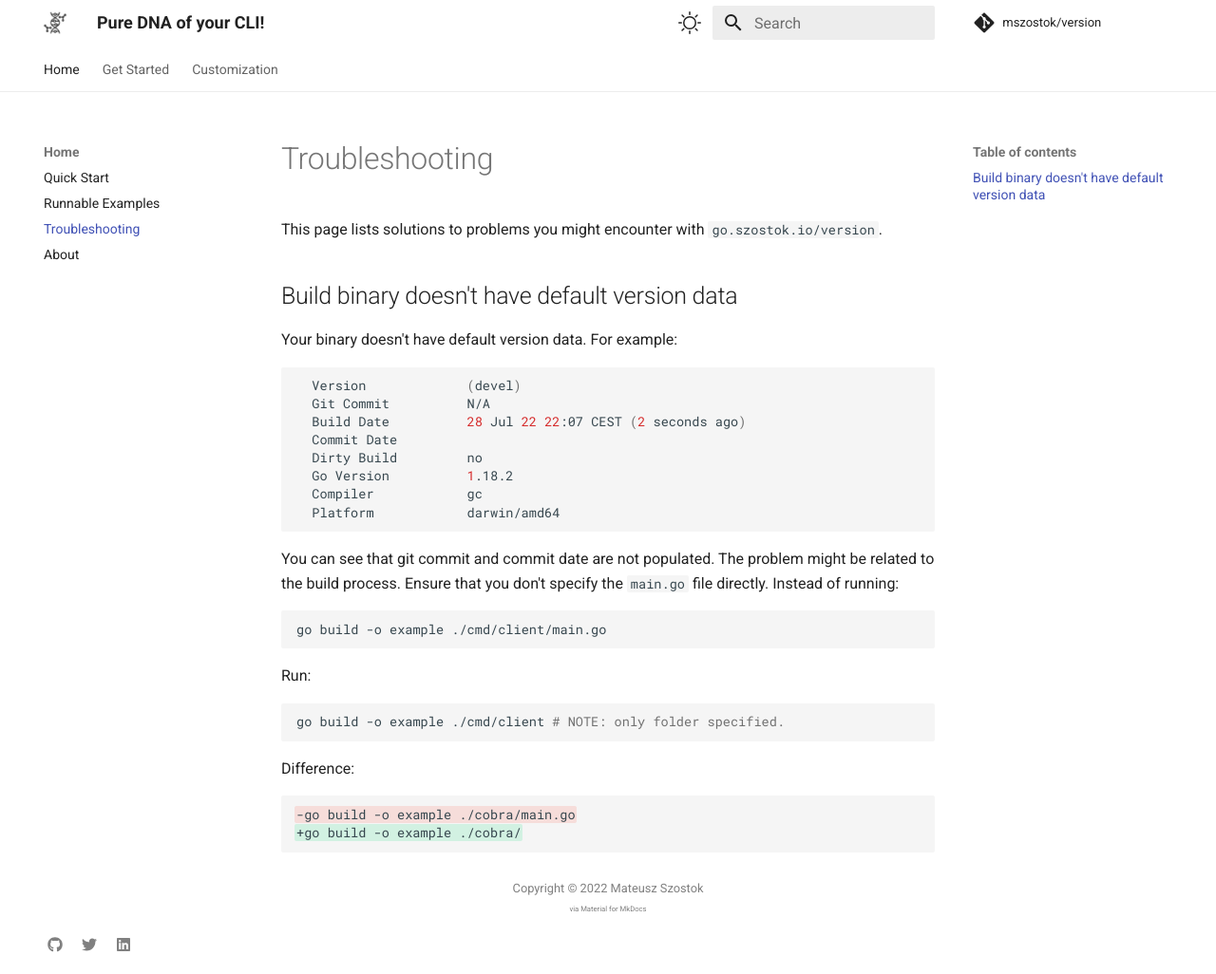
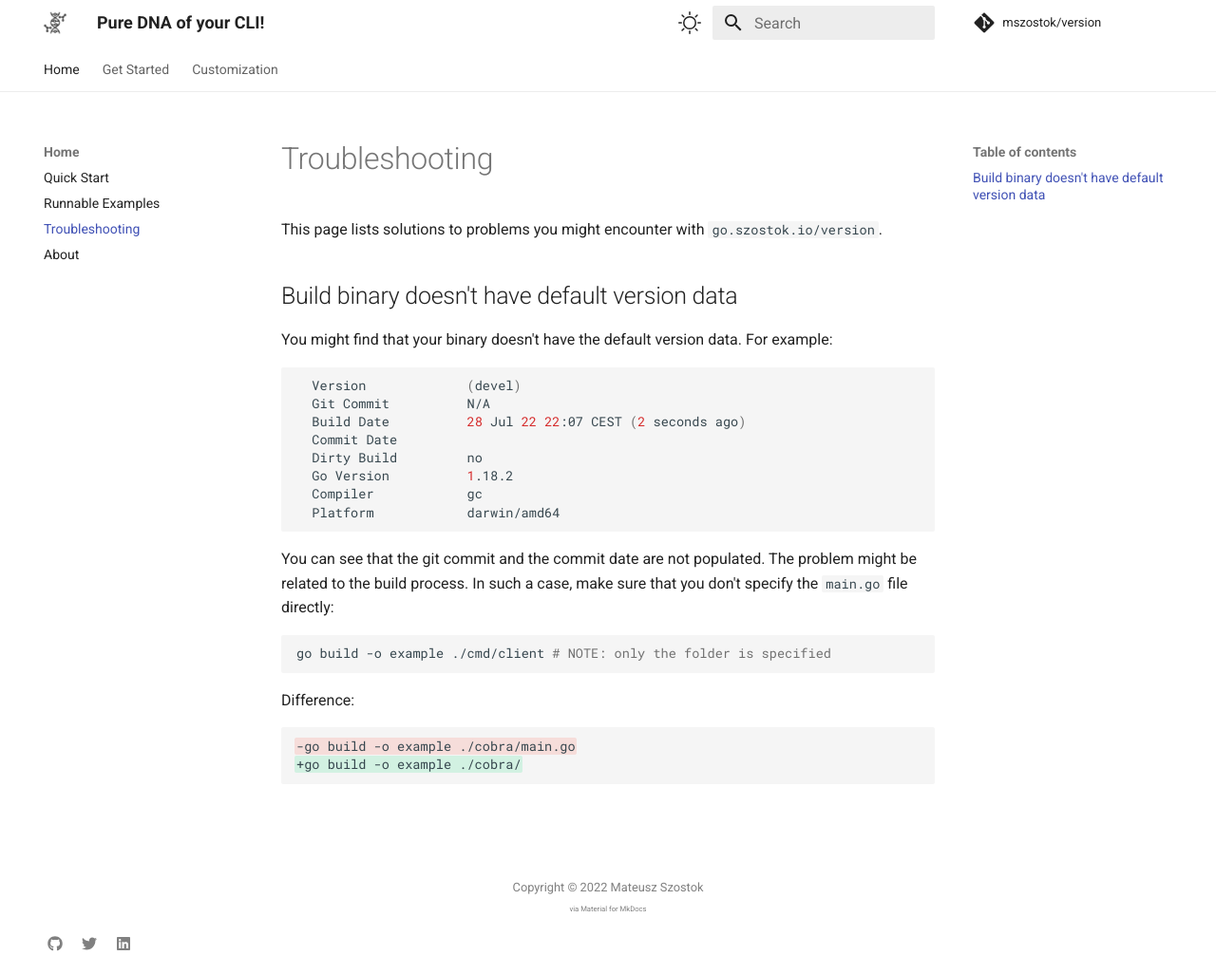
Before and after one commit to mszostok/version, an MkDocs documentation site: the page built from docs/troubleshooting.md, in a window 1280 px wide and 1026 px high. Shown: the whole window at 95% size. Built offline with MkDocs 1.6.1 and Material for MkDocs 9.7.7, drawn with Linux system fonts in a browser that asks for light colours; comment, search, counter and statistics services are not loaded.

Commit message:
Review troubleshooting.md

````diff
--- a/docs/troubleshooting.md
+++ b/docs/troubleshooting.md
@@ -4,7 +4,7 @@ This page lists solutions to problems you might encounter with `go.szostok.io/ve
 
 ## Build binary doesn't have default version data
 
-Your binary doesn't have default version data. For example:
+You might find that your binary doesn't have the default version data. For example:
 
 ```bash
   Version             (devel)
@@ -17,17 +17,10 @@ Your binary doesn't have default version data. For example:
   Platform            darwin/amd64
 ```
 
-You can see that git commit and commit date are not populated. The problem might be related to the build process. Ensure that you don't specify the `main.go` file directly.
-Instead of running:
+You can see that the git commit and the commit date are not populated. The problem might be related to the build process. In such a case, make sure that you don't specify the `main.go` file directly:
 
 ```bash
-go build -o example ./cmd/client/main.go
-```
-
-Run:
-
-```bash
-go build -o example ./cmd/client # NOTE: only folder specified.
+go build -o example ./cmd/client # NOTE: only the folder is specified
 ```
 
 Difference:
````
